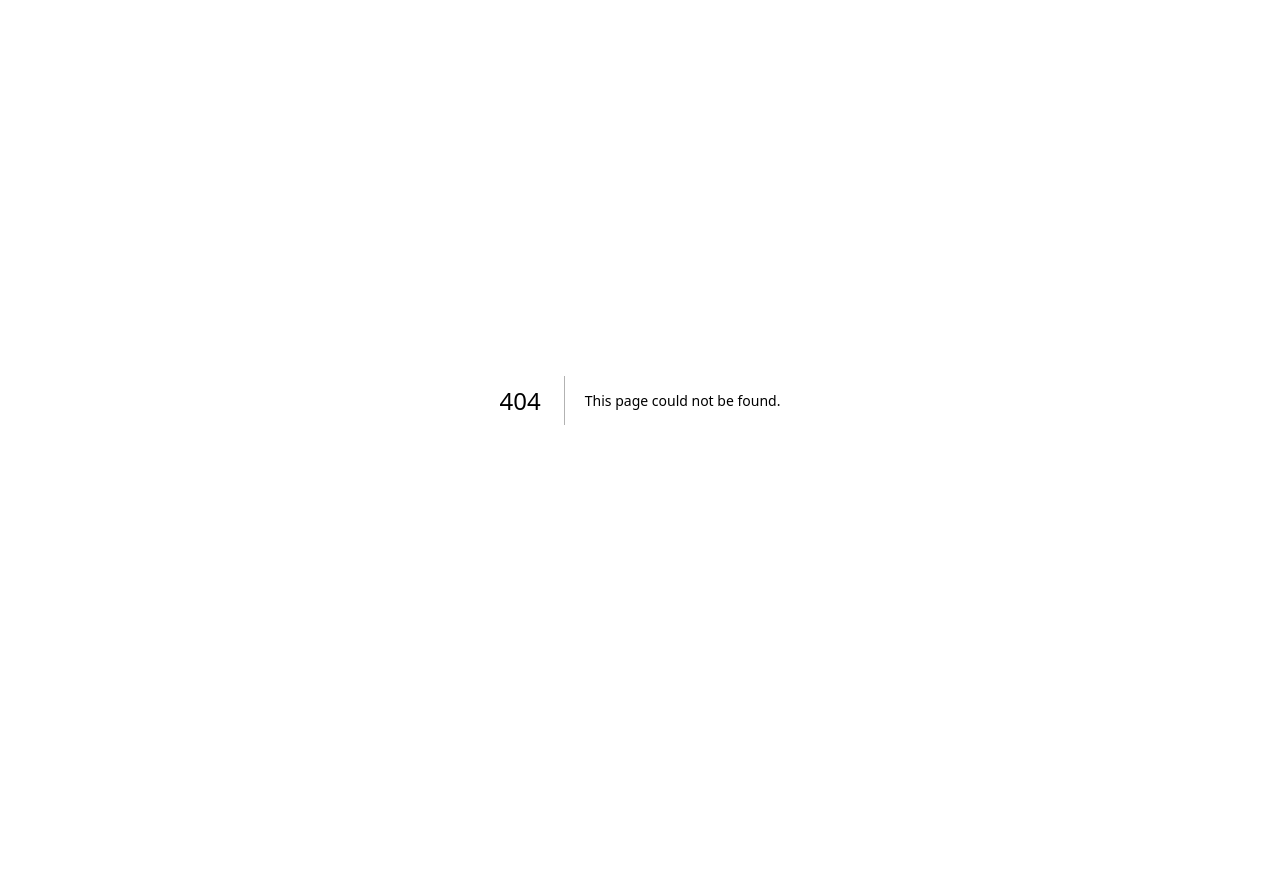
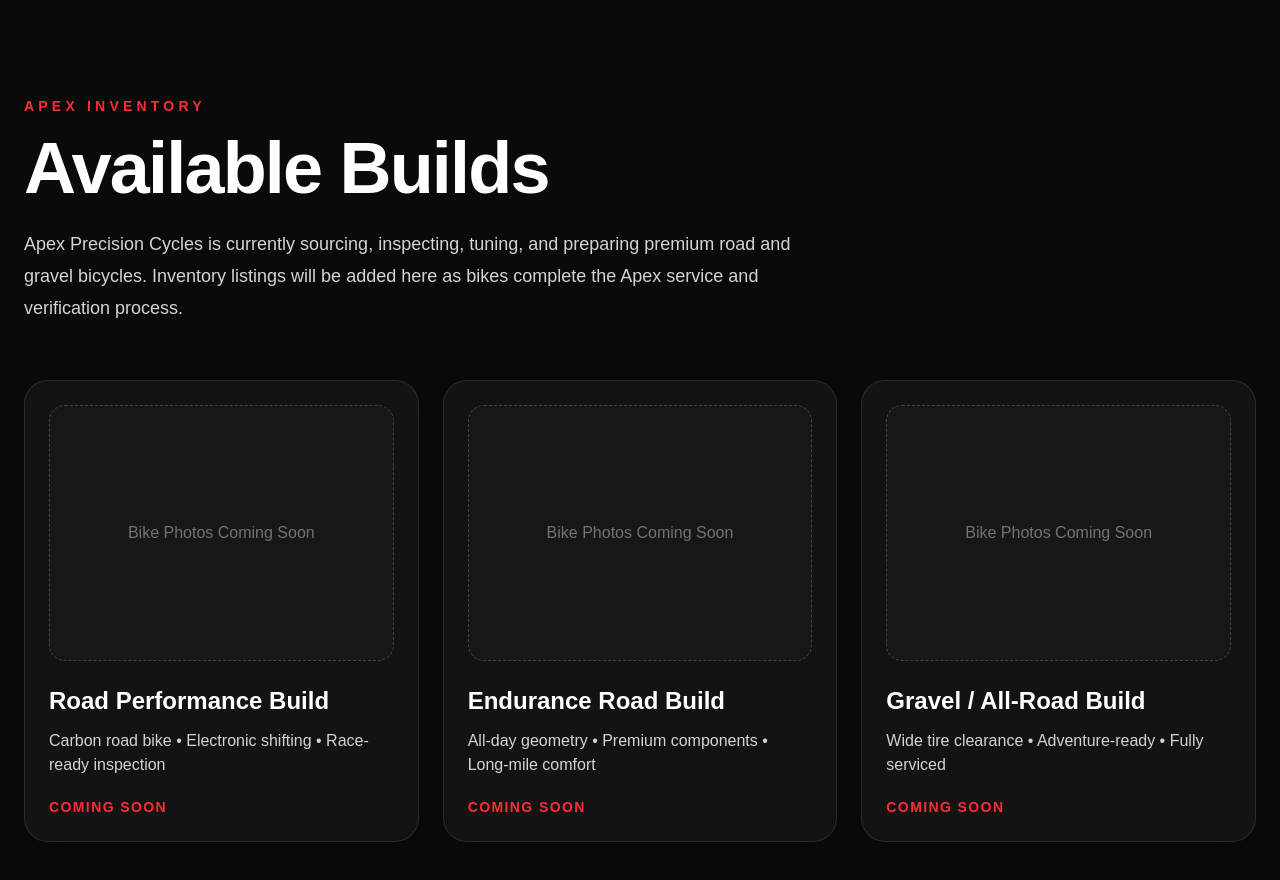
Before and after one commit to ApexPrecisionCycles/Apex-Precision-Cycles, a Next.js app: page /inventory in a window 1280 px wide. Before the commit this address had no page. Shown: the top 880 px of the page. Before the commit the page ends 800 px from the top, so only its background shows below. Built offline with nearby package versions, Linux system fonts and the light colour scheme.

Commit message:
Inventory.tsx

```diff
--- /dev/null
+++ b/app/inventory/page.tsx
@@ -0,0 +1,57 @@
+export default function InventoryPage() {
+  const placeholders = [
+    {
+      title: "Road Performance Build",
+      details: "Carbon road bike • Electronic shifting • Race-ready inspection",
+    },
+    {
+      title: "Endurance Road Build",
+      details: "All-day geometry • Premium components • Long-mile comfort",
+    },
+    {
+      title: "Gravel / All-Road Build",
+      details: "Wide tire clearance • Adventure-ready • Fully serviced",
+    },
+  ];
+
+  return (
+    <main className="min-h-screen bg-neutral-950 text-white">
+      <section className="mx-auto max-w-7xl px-6 py-24">
+        <p className="text-sm font-bold uppercase tracking-[0.3em] text-red-500">
+          Apex Inventory
+        </p>
+
+        <h1 className="mt-4 text-5xl font-black tracking-tight md:text-7xl">
+          Available Builds
+        </h1>
+
+        <p className="mt-6 max-w-3xl text-lg leading-8 text-neutral-300">
+          Apex Precision Cycles is currently sourcing, inspecting, tuning, and
+          preparing premium road and gravel bicycles. Inventory listings will be
+          added here as bikes complete the Apex service and verification process.
+        </p>
+
+        <div className="mt-14 grid gap-6 md:grid-cols-3">
+          {placeholders.map((bike) => (
+            <div
+              key={bike.title}
+              className="rounded-3xl border border-white/10 bg-white/[0.04] p-6 shadow-2xl shadow-black/20"
+            >
+              <div className="flex h-64 items-center justify-center rounded-2xl border border-dashed border-white/20 bg-neutral-900 text-center text-neutral-500">
+                Bike Photos Coming Soon
+              </div>
+
+              <h2 className="mt-6 text-2xl font-black">{bike.title}</h2>
+
+              <p className="mt-3 text-neutral-300">{bike.details}</p>
+
+              <p className="mt-5 text-sm font-semibold uppercase tracking-widest text-red-500">
+                Coming Soon
+              </p>
+            </div>
+          ))}
+        </div>
+      </section>
+    </main>
+  );
+}
```
